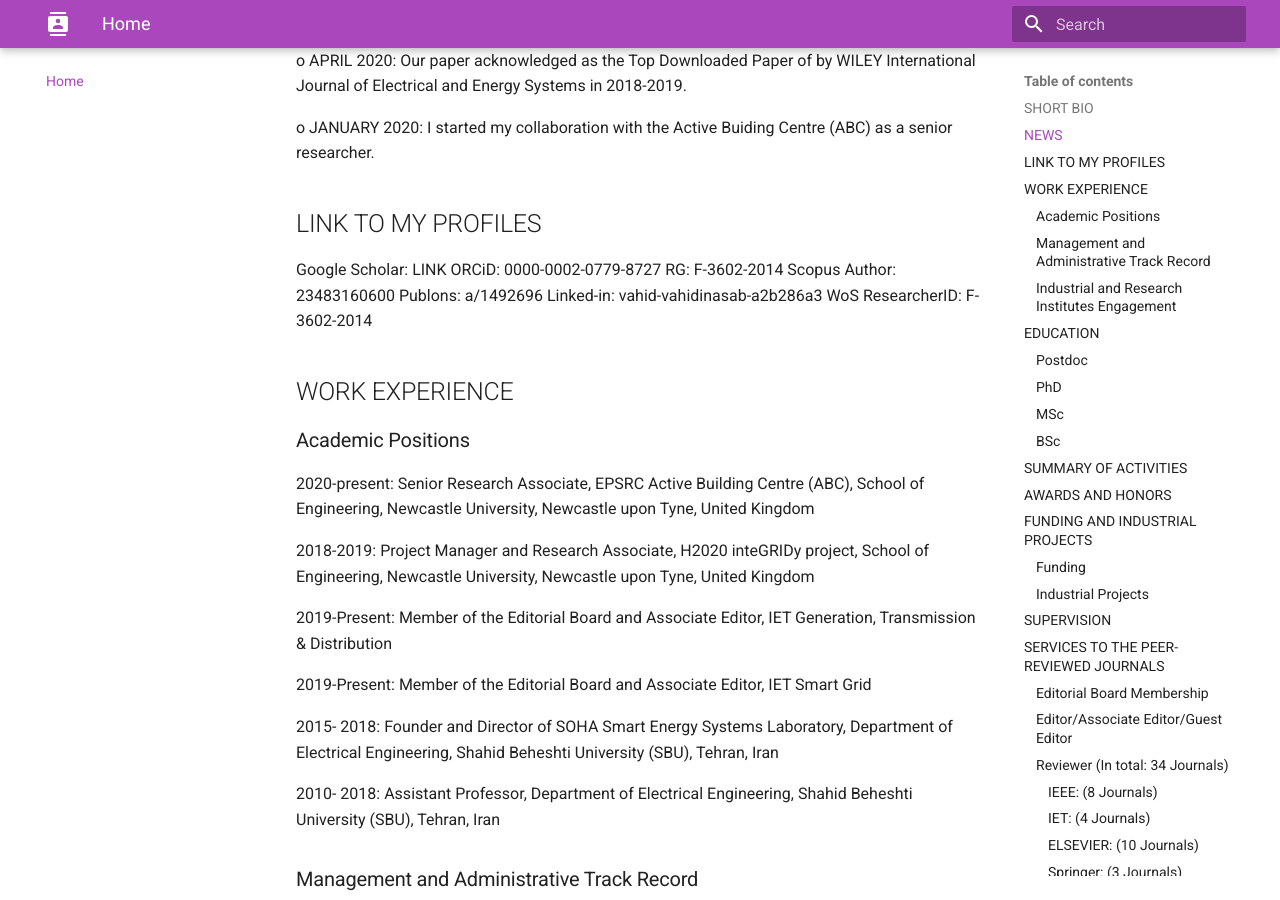
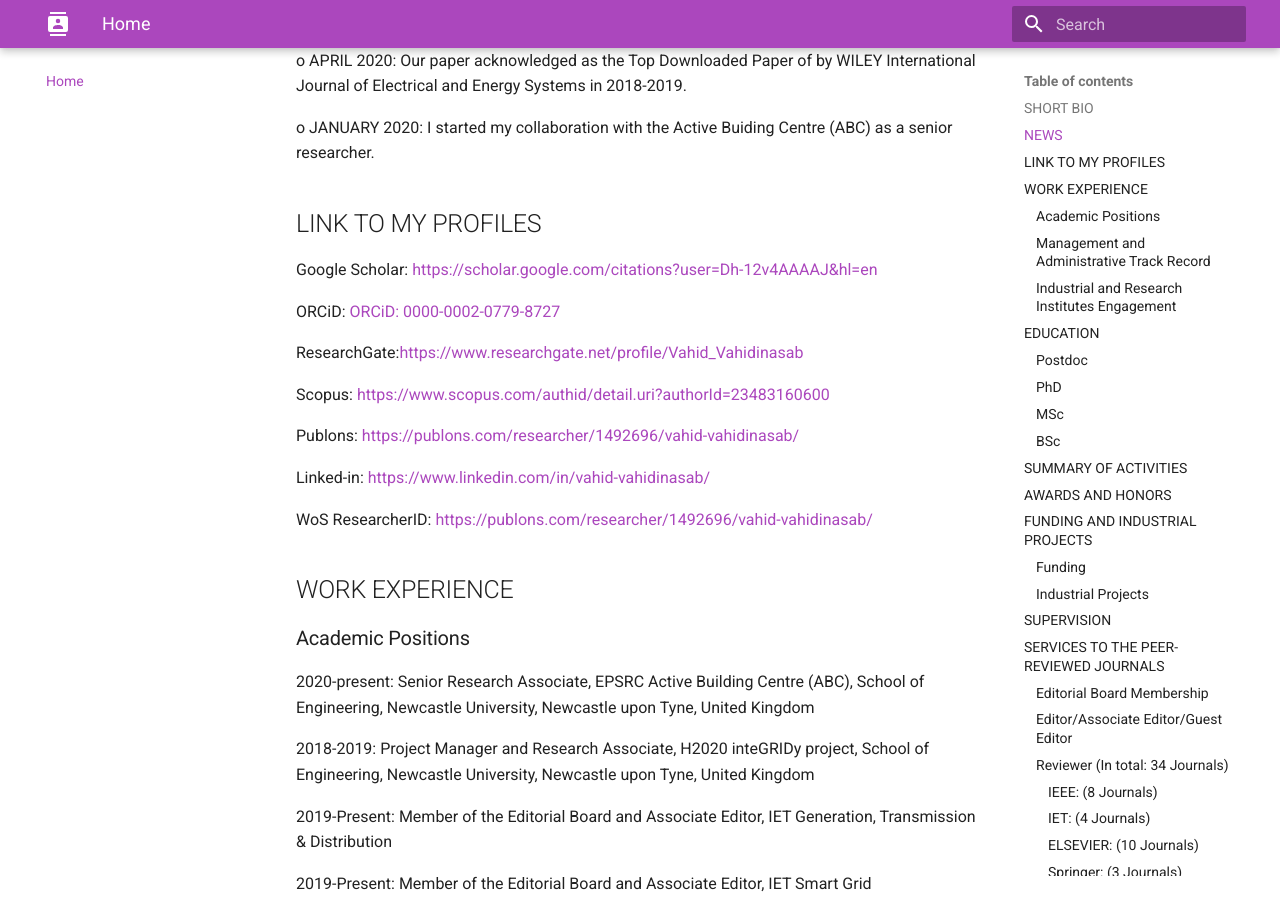
Before and after one commit to vahidinasab/vahidinasab.github.io, an MkDocs documentation site: the page built from docs/index.md, in a window 1280 px wide and 900 px high, scrolled down 1045 px. Built offline with MkDocs 1.6.1 and Material for MkDocs 9.7.7, drawn with Linux system fonts in a browser that asks for light colours.

Commit message:
Update index.md

```diff
--- a/docs/index.md
+++ b/docs/index.md
@@ -23,17 +23,19 @@ o   JANUARY 2020: I started my collaboration with the Active Buiding Centre (ABC
 
 ## LINK TO MY PROFILES
 
-Google Scholar: LINK
-ORCiD: 0000-0002-0779-8727
-RG: F-3602-2014
-Scopus Author: 23483160600
-Publons: a/1492696
-Linked-in: vahid-vahidinasab-a2b286a3
-WoS ResearcherID: F-3602-2014
+Google Scholar: [https://scholar.google.com/citations?user=Dh-12v4AAAAJ&hl=en](https://scholar.google.com/citations?user=Dh-12v4AAAAJ&hl=en)
 
+ORCiD: [ORCiD: 0000-0002-0779-8727](http://orcid.org/0000-0002-0779-8727)
 
+ResearchGate:[https://www.researchgate.net/profile/Vahid_Vahidinasab](https://www.researchgate.net/profile/Vahid_Vahidinasab)
 
+Scopus: [https://www.scopus.com/authid/detail.uri?authorId=23483160600](https://www.scopus.com/authid/detail.uri?authorId=23483160600)
 
+Publons: [https://publons.com/researcher/1492696/vahid-vahidinasab/](https://publons.com/researcher/1492696/vahid-vahidinasab/)
+
+Linked-in: [https://www.linkedin.com/in/vahid-vahidinasab/](https://www.linkedin.com/in/vahid-vahidinasab/)
+
+WoS ResearcherID: [https://publons.com/researcher/1492696/vahid-vahidinasab/](https://publons.com/researcher/1492696/vahid-vahidinasab/)
 
 
 
```
